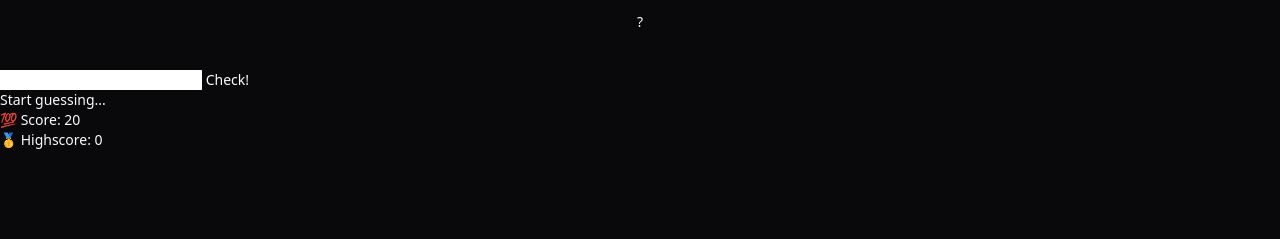
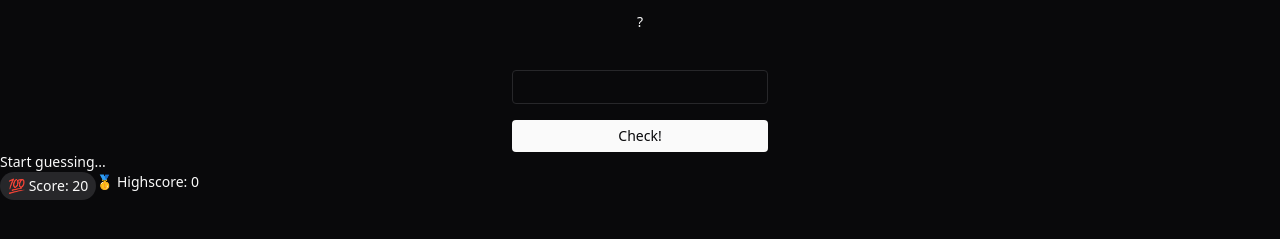
Before and after one commit to sebastianpatrickk/guess-my-number, a website: page index.html in a window 1280 px wide. Shown: the part 131-370 px from the top of the page. Drawn offline with Linux system fonts and the light colour scheme.

Commit message:
Update CSS styles and HTML structure

```diff
--- a/index.html
+++ b/index.html
@@ -28,16 +28,25 @@
         <h1 class="text-4xl font-bold">Guess My Number!</h1>
         <div class="number flex h-24 w-24 items-center justify-center">?</div>
       </section>
-      <section class="">
-        <input type="number" class="guess" />
-        <button class="btn check">Check!</button>
+      <section class="mx-auto flex max-w-64 flex-col space-y-4">
+        <input
+          type="number"
+          class="guess rounded border border-zinc-800 bg-transparent px-4 py-1.5 text-sm focus-visible:border-zinc-400 focus-visible:outline-none"
+        />
+        <button
+          class="btn check rounded bg-zinc-50 px-4 py-1.5 text-sm font-medium text-zinc-950 hover:bg-zinc-200"
+        >
+          Check!
+        </button>
       </section>
 
       <section class="">
         <p class="message">Start guessing...</p>
 
-        <div class="">
-          <p class="label-score">💯 Score: <span class="score">20</span></p>
+        <div class="flex">
+          <p class="label-score rounded-full bg-zinc-800 px-2 py-1">
+            💯 Score: <span class="score">20</span>
+          </p>
           <p class="label-highscore">
             🥇 Highscore: <span class="highscore">0</span>
           </p>
```
Also changed, not shown: css/output.css.
